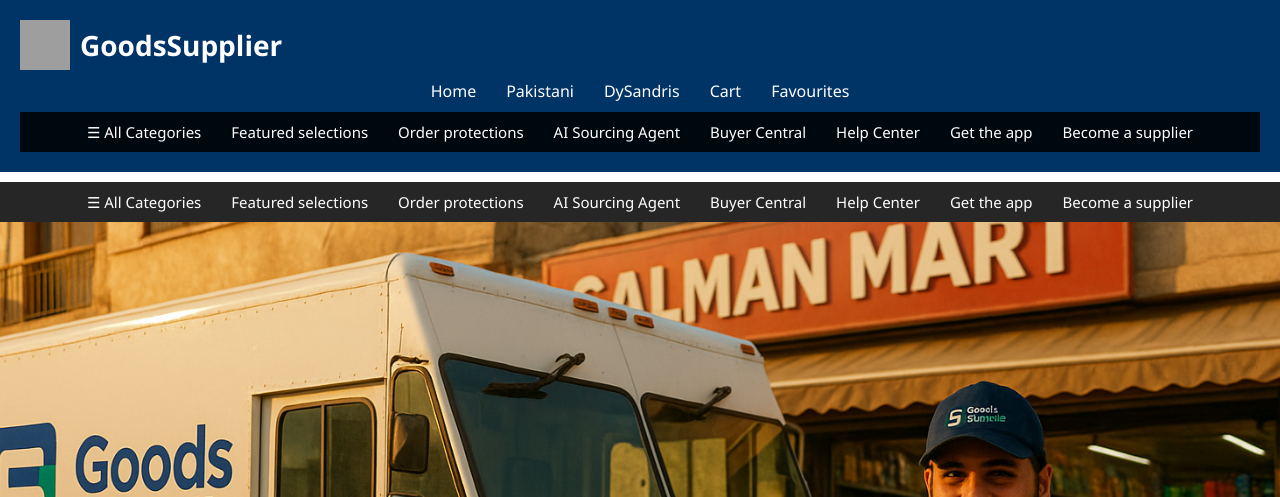
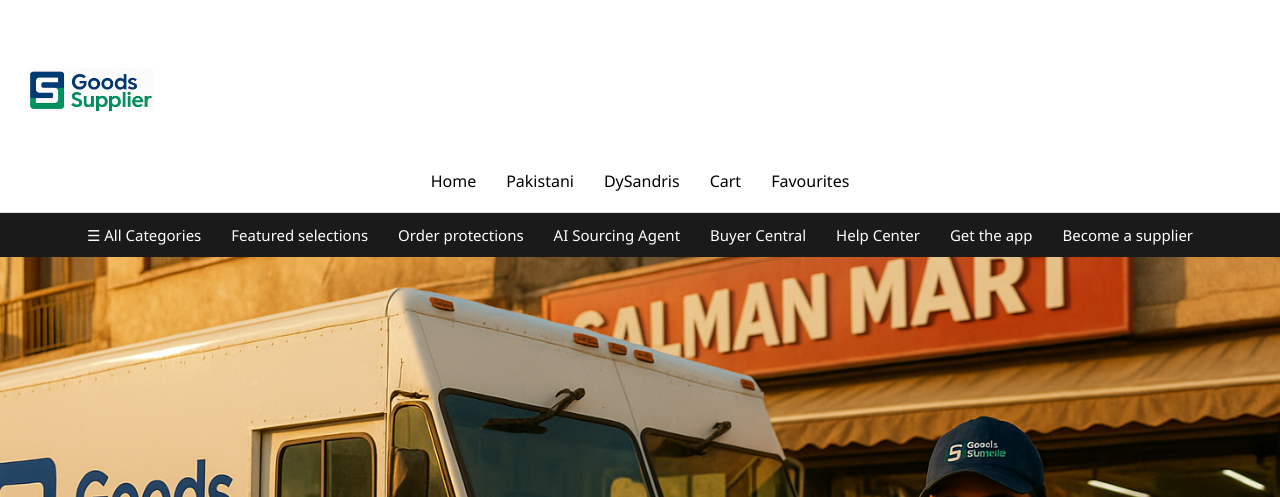
Before and after one commit to DySandris/GoodsSupplier, a PHP site: page / in a window 1280 px wide. Shown: the top 497 px of the page. Run offline with PHP 8.4, Linux system fonts and the light colour scheme; grey boxes are pictures that could not be loaded.

Commit message:
≡ƒ¢á∩╕Å Auto-update via SmartPush

```diff
--- a/index.html
+++ b/index.html
@@ -18,12 +18,10 @@
 </head>
 
 <body>
-</div>
 
 <header class="site-header">
   <div class="logo-container">
     <img src="goodssupplierlogo.png" alt="GoodsSupplier Logo" class="site-logo">
-    <div class="logo-text">GoodsSupplier</div>
   </div>
   <nav class="nav-links">
     <a href="index.html">Home</a>
@@ -32,18 +30,7 @@
     <a href="cart.html">Cart</a>
     <a href="favourite.html">Favourites</a>
   </nav>
-  <nav class="secondary-menu">
-    <a href="#">☰ All Categories</a>
-    <a href="#">Featured selections</a>
-    <a href="#">Order protections</a>
-    <a href="#">AI Sourcing Agent</a>
-    <a href="#">Buyer Central</a>
-    <a href="#">Help Center</a>
-    <a href="#">Get the app</a>
-    <a href="#">Become a supplier</a>
-  </nav>
 </header>
-
 
 <!-- Secondary Menu -->
 <nav class="secondary-menu">
@@ -57,21 +44,20 @@
   <a href="#">Become a supplier</a>
 </nav>
 
+<section class="hero-section">
+  <div class="carousel-container">
+    <div class="carousel-slide">
+      <img src="delivery.jpg" alt="Delivery Man" class="active">
+      <img src="agriculture.jpg" alt="Agriculture Area">
+      <img src="craftman.jpg" alt="Craftman Skill">
+      <img src="localshop.jpg" alt="Local Shop in Pakistan">
+      <img src="import.jpg" alt="Imported Container">
+      <img src="meeting.jpg" alt="Business Team Meeting">
+    </div>
+  </div>
 
-
-  <section class="hero-section">
   <div class="hero-overlay"></div>
 
-    <div class="carousel-container">
-      <div class="carousel-slide">
-        <img src="delivery.jpg" alt="delivery man" class="active">
-        <img src="agriculture.jpg" alt="agriculture area">
-        <img src="craftman.jpg" alt="craftman skill">
-        <img src="localshop.jpg" alt="local shop in pakistan">
-        <img src="import.jpg" alt="imported container">
-        <img src="meeting.jpg" alt="business team meeting">
-      </div>
-    </div>
   <!-- Arrows -->
   <button class="prev">&#10094;</button>
   <button class="next">&#10095;</button>
@@ -79,13 +65,14 @@
   <!-- Dots -->
   <div class="carousel-dots"></div>
 
-
   <div class="hero-content">
     <h1>The Leading B2B Platform for Pakistani Trade</h1>
+
     <div class="search-bar">
       <input type="text" placeholder="Search for products...">
       <button>Search</button>
     </div>
+
     <div class="frequently-searched">
       <span>hoodies</span>
       <span>t-shirts</span>
@@ -108,26 +95,10 @@
 
 <script>
   const slides = document.querySelectorAll('.carousel-slide img');
-    let currentSlide = 0;
-
-    function showSlide(index) {
-      slides.forEach((slide, i) => {
-        slide.classList.remove('active');
-        if (i === index) {
-          slide.classList.add('active');
-        }
-      });
-    }
-
-    function nextSlide() {
-      currentSlide = (currentSlide + 1) % slides.length;
-      showSlide(currentSlide);
-    }
-
-
   const prevBtn = document.querySelector('.prev');
   const nextBtn = document.querySelector('.next');
   const dotsContainer = document.querySelector('.carousel-dots');
+  let currentSlide = 0;
 
   // Create dots
   slides.forEach((slide, index) => {
@@ -169,7 +140,6 @@ nextBtn.addEventListener('click', nextSlide);
   // Initialize
   showSlide(currentSlide);
   setInterval(nextSlide, 10000);
-
 </script>
 
 </body>
--- a/style.css
+++ b/style.css
@@ -12,9 +12,10 @@ body, html {
 
 /* Header */
 .site-header {
-  background-color: #003366;
-  color: white;
+  background-color: white;
+  color: black;
   padding: 20px 20px;
+  border-bottom: 1px solid #ddd;
 }
 
 .logo-container {
@@ -23,10 +24,11 @@ body, html {
 }
 
 .site-logo {
-  width: 50px;
-  height: 50px;
-  margin-right: 10px;
+  width: 140px; /* bigger size now */
+  height: auto; /* keep original aspect ratio */
 }
+
+
 
 .logo-text {
   font-size: 28px;
@@ -41,39 +43,40 @@ body, html {
 }
 
 .nav-links a {
-  color: white;
+  color: black;
   text-decoration: none;
   margin: 0 15px;
   font-weight: 500;
 }
 
+
 .nav-links a:hover {
   text-decoration: underline;
+  color: #0e8a55; /* or any nice green or blue */
 }
 
-/* Secondary Menu */
 .secondary-menu {
-  margin-top: 10px;
-  background: rgba(0, 0, 0, 0.85);
+  background-color: #1a1a1a;
+  padding: 12px 20px;
   display: flex;
   justify-content: center;
   align-items: center;
-  padding: 10px 20px;
+  gap: 30px;
   flex-wrap: wrap;
-  font-size: 15px;
 }
 
 .secondary-menu a {
   color: white;
+  font-size: 15px;
   text-decoration: none;
-  margin: 0 15px;
   font-weight: 500;
-  white-space: nowrap;
+  transition: color 0.3s ease;
 }
 
 .secondary-menu a:hover {
-  text-decoration: underline;
+  color: #00b894; /* Nice green highlight on hover */
 }
+
 
 /* Hero Section */
 .hero-section {
```
Also changed, not shown: goodssupplierlogo.png (added). Lines whose indentation alone changed are shown as unchanged.
